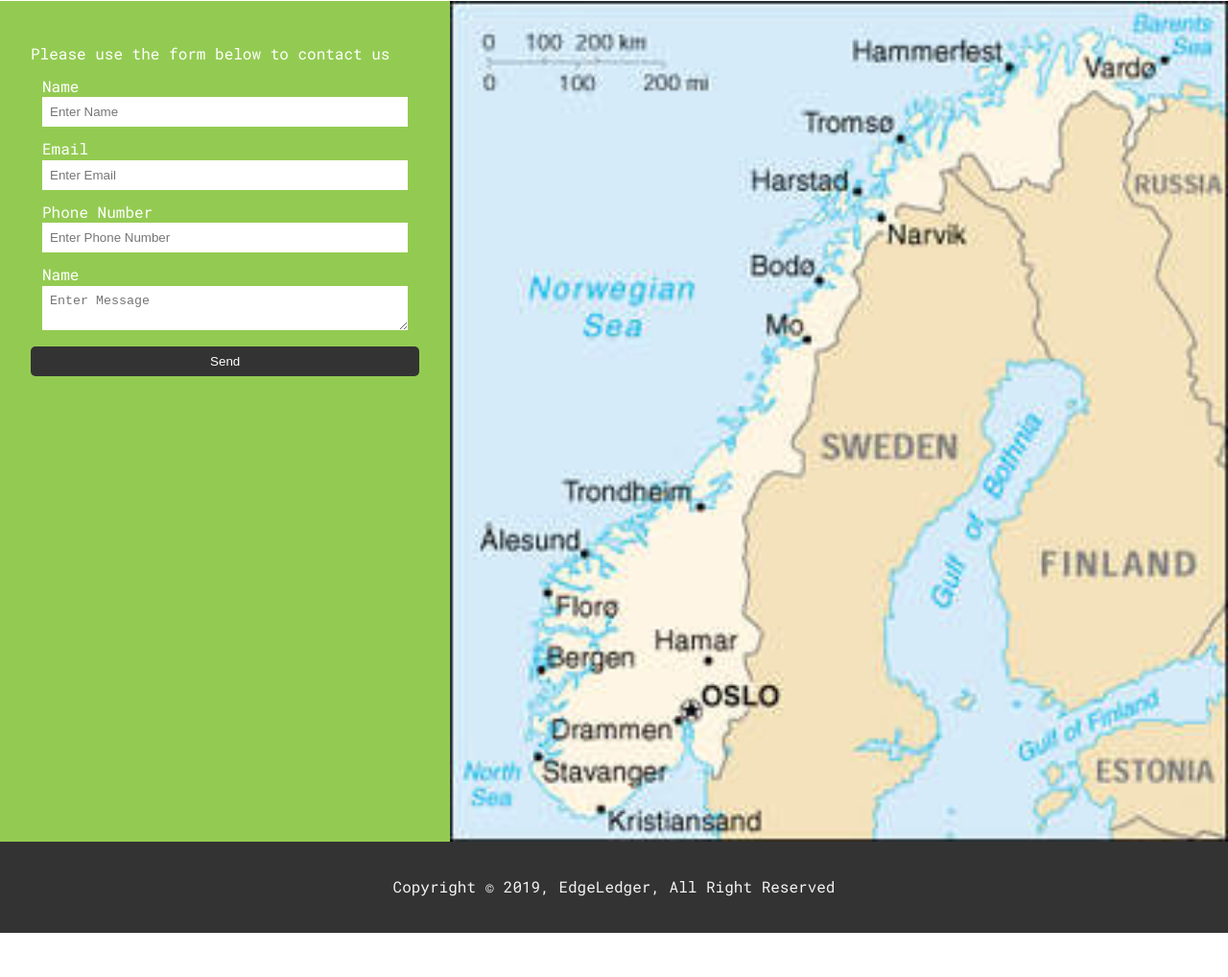
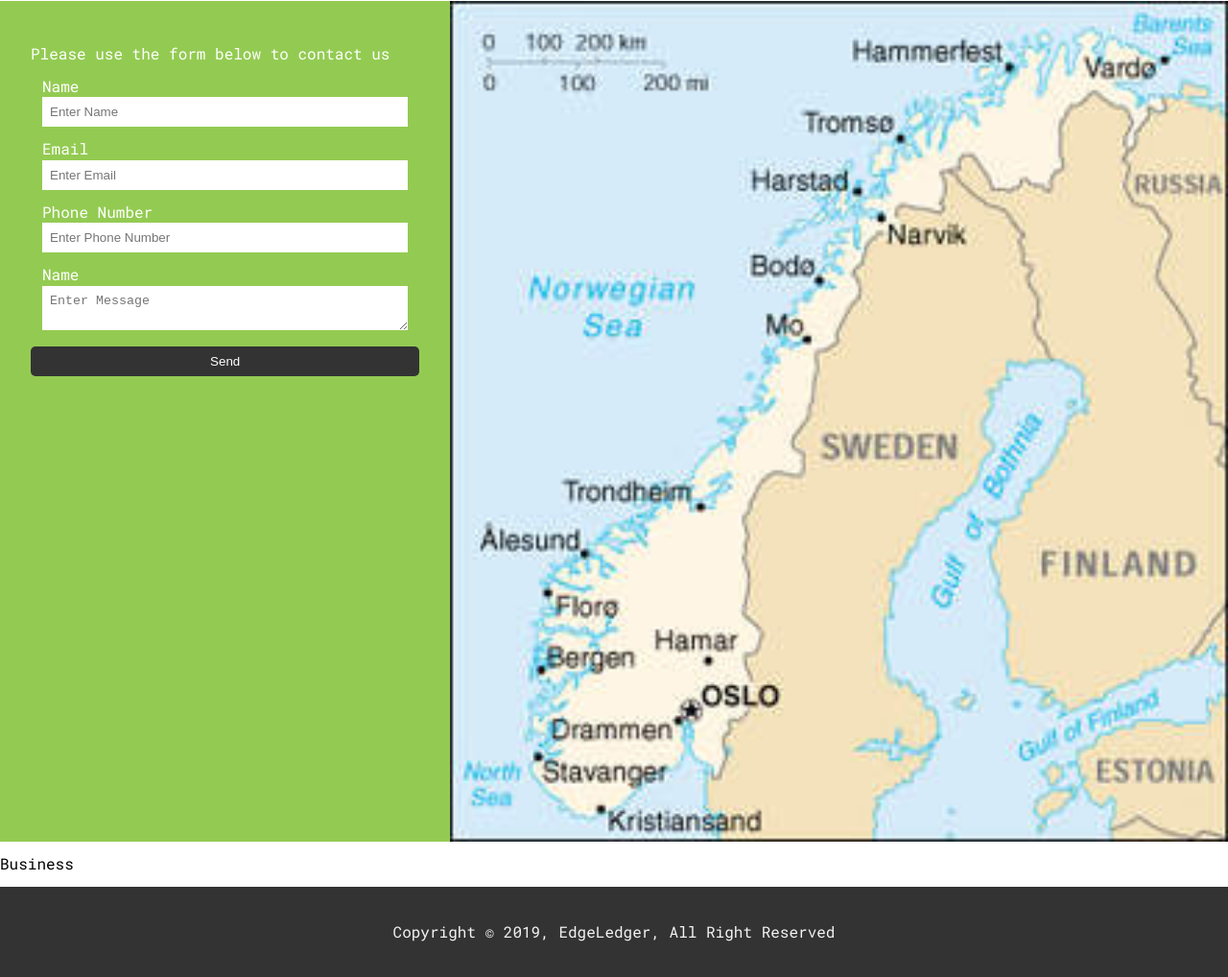
Before and after one commit to olapeju-source/edgeledger, a plain HTML site: page index.html in a window 1280 px wide. Shown: the part 1904-2922 px from the top of the page at 96% size. Before the commit the page ends 2876 px from the top, so only its background shows below. Drawn offline with nearby package versions, Linux system fonts and the light colour scheme; some packages are replaced by stand-ins of ours; a script that the page names is missing.

Commit message:
added some words

```diff
--- a/index.html
+++ b/index.html
@@ -156,6 +156,8 @@
         <div class="map"><img src="./img/map.jpg" alt="" srcset=""></div>
     </section>
 
+    <p>Business</p>
+
     <!--footer-->
     <footer id="main-footer" class="bg-dark text-center py-1">
         <div class="container">
```
